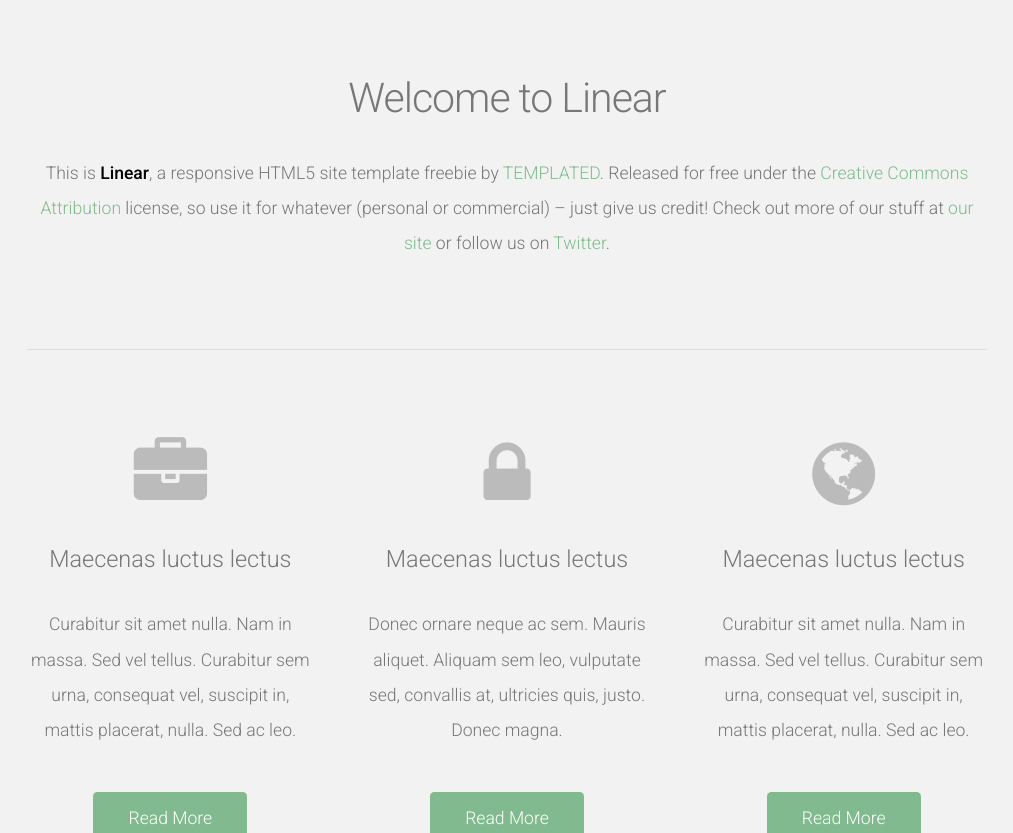
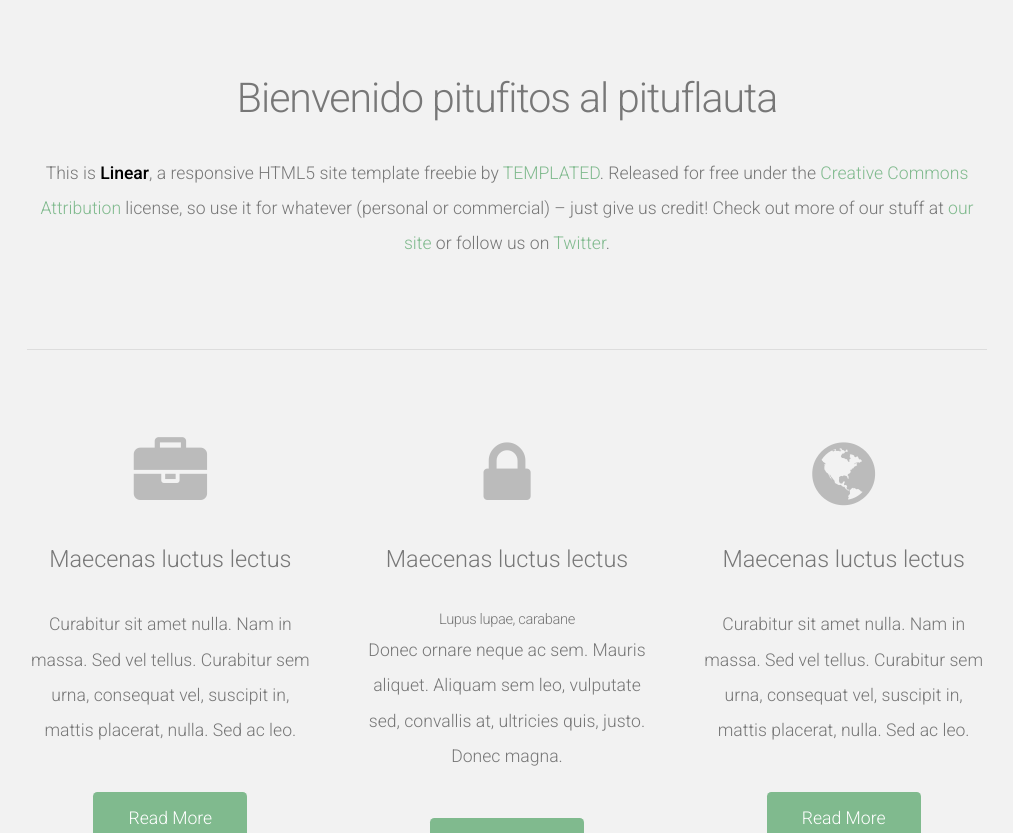
Before and after one commit to armandoechapresto/cursogit, a plain HTML site: page index.html in a window 1280 px wide. Shown: the part 556-1389 px from the top of the page, without its empty margins (133-1146 px from the left). Drawn offline with nearby package versions, Linux system fonts and the light colour scheme.

Commit message:
Mejoras de la página de inicio pedidas por cliente.
proy 67
#67

```diff
--- a/index.html
+++ b/index.html
@@ -50,7 +50,7 @@
 		<div id="featured">
 			<div class="container">
 				<header>
-					<h2>Welcome to Linear</h2>
+					<h2>Bienvenido pitufitos al pituflauta</h2>
 				</header>
 				<p>This is <strong>Linear</strong>, a responsive HTML5 site template freebie by <a href="http://templated.co">TEMPLATED</a>. Released for free under the <a href="http://templated.co/license">Creative Commons Attribution</a> license, so use it for whatever (personal or commercial) &ndash; just give us credit! Check out more of our stuff at <a href="http://templated.co">our site</a> or follow us on <a href="http://twitter.com/templatedco">Twitter</a>.</p>
 				<hr />
@@ -64,6 +64,7 @@
 					<section class="4u">
 						<span class="pennant"><span class="fa fa-lock"></span></span>
 						<h3>Maecenas luctus lectus</h3>
+						<h2>Lupus lupae, carabane</h2>
 						<p>Donec ornare neque ac sem. Mauris aliquet. Aliquam sem leo, vulputate sed, convallis at, ultricies quis, justo. Donec magna.</p>
 						<a href="#" class="button button-style1">Read More</a>
 					</section>
```
